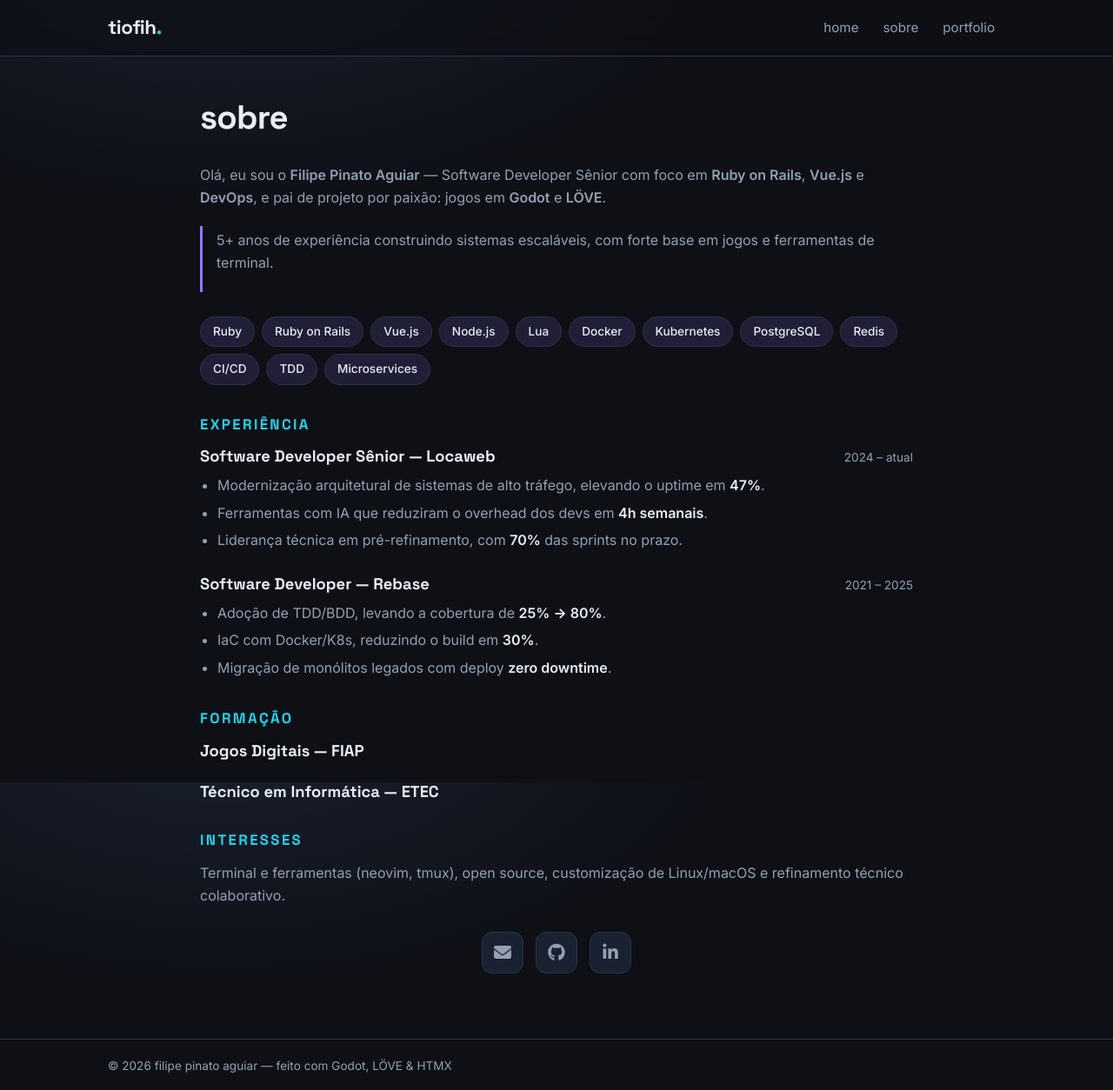
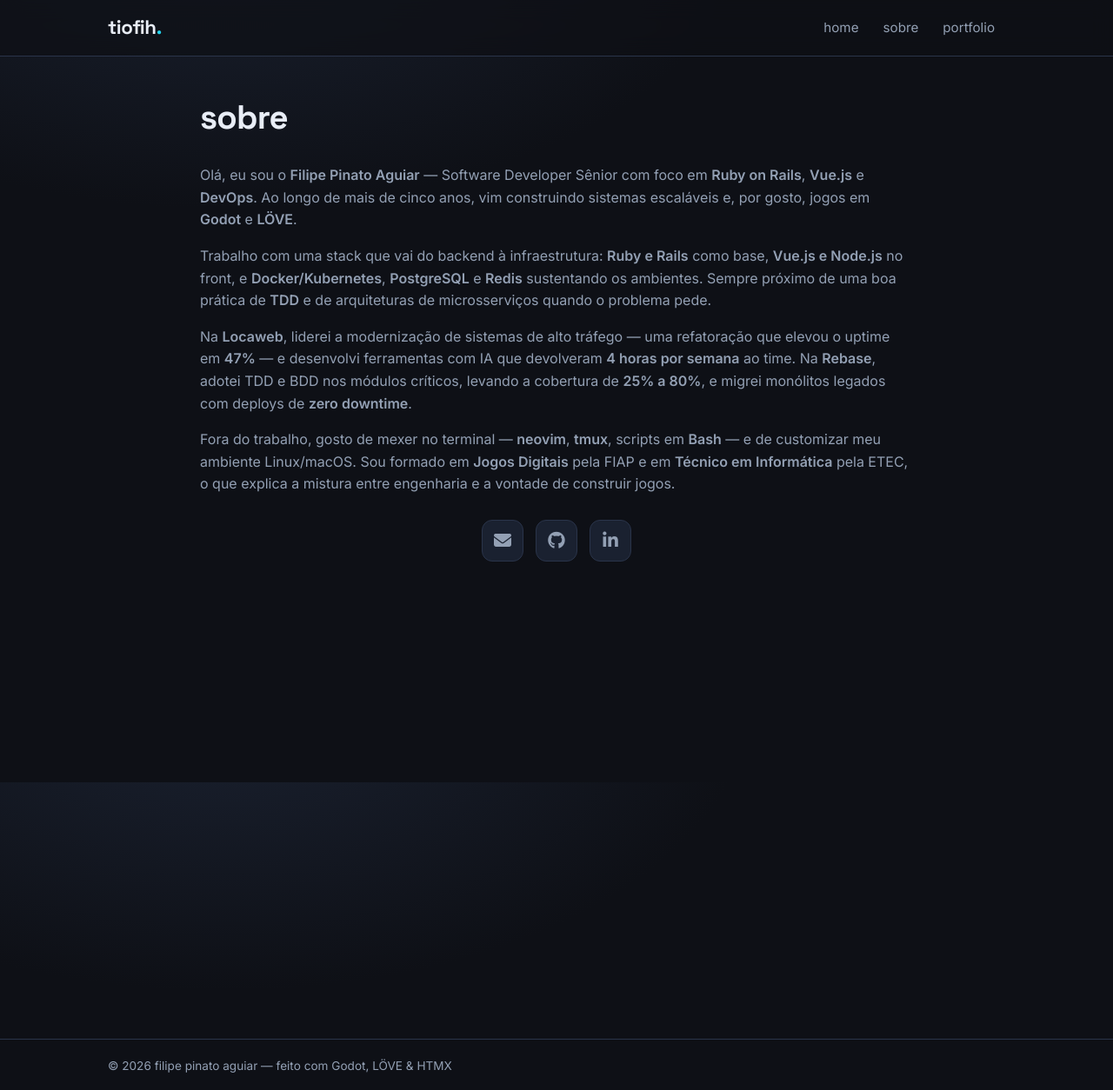
Before and after one commit to tiofih/tiofih.github.io, a Jekyll site: the page built from about.md, in a window 1280 px wide and 1254 px high. Shown: the whole window at 87% size. Built offline with Jekyll 4.4.1, drawn with Linux system fonts in a browser that asks for light colours.

Commit message:
Pagina sobre em prosa (sem topicos), corrige microsservicos

```diff
--- a/_sass/_layout.scss
+++ b/_sass/_layout.scss
@@ -238,49 +238,6 @@
   font-style: normal;
 }
 
-.stack {
-  display: flex;
-  flex-wrap: wrap;
-  gap: 8px;
-  margin: 0 0 32px;
-}
-.chip {
-  padding: 6px 14px;
-  border-radius: 999px;
-  font-size: 0.85rem;
-  font-weight: 500;
-  color: var(--text);
-  background: var(--accent-soft);
-  border: 1px solid var(--border);
-}
-
-.block-title {
-  font-size: 1.05rem;
-  text-transform: uppercase;
-  letter-spacing: 0.14em;
-  color: var(--accent-2);
-  margin: 36px 0 16px;
-}
-
-.entry { margin-bottom: 26px; }
-.entry-head {
-  display: flex;
-  align-items: baseline;
-  justify-content: space-between;
-  gap: 16px;
-  margin-bottom: 8px;
-}
-.entry-head h3 { font-size: 1.15rem; margin: 0; }
-.entry-date {
-  color: var(--text-muted);
-  font-size: 0.85rem;
-  white-space: nowrap;
-}
-.entry ul { margin: 0; padding-left: 20px; }
-.entry li { margin-bottom: 6px; color: var(--text-muted); }
-.entry strong { color: var(--text); }
-.muted { color: var(--text-muted); }
-
 /* ============================ Footer ============================ */
 .site-footer {
   border-top: 1px solid var(--border);
--- a/about.md
+++ b/about.md
@@ -4,71 +4,16 @@ title: sobre
 permalink: /sobre/
 ---
 
-Olá, eu sou o **Filipe Pinato Aguiar** — Software Developer Sênior com foco em **Ruby on Rails**, **Vue.js** e **DevOps**, e pai de projeto por paixão: jogos em **Godot** e **LÖVE**.
+Olá, eu sou o **Filipe Pinato Aguiar** — Software Developer Sênior com foco em **Ruby on Rails**, **Vue.js** e **DevOps**. Ao longo de mais de cinco anos, vim construindo sistemas escaláveis e, por gosto, jogos em **Godot** e **LÖVE**.
 
-> 5+ anos de experiência construindo sistemas escaláveis, com forte base em jogos e ferramentas de terminal.
+Trabalho com uma stack que vai do backend à infraestrutura: **Ruby e Rails** como base, **Vue.js e Node.js** no front, e **Docker/Kubernetes**, **PostgreSQL** e **Redis** sustentando os ambientes. Sempre próximo de uma boa prática de **TDD** e de arquiteturas de microsserviços quando o problema pede.
 
-<div class="stack">
-  <span class="chip">Ruby</span>
-  <span class="chip">Ruby on Rails</span>
-  <span class="chip">Vue.js</span>
-  <span class="chip">Node.js</span>
-  <span class="chip">Lua</span>
-  <span class="chip">Docker</span>
-  <span class="chip">Kubernetes</span>
-  <span class="chip">PostgreSQL</span>
-  <span class="chip">Redis</span>
-  <span class="chip">CI/CD</span>
-  <span class="chip">TDD</span>
-  <span class="chip">Microservices</span>
-</div>
+Na **Locaweb**, liderei a modernização de sistemas de alto tráfego — uma refatoração que elevou o uptime em **47%** — e desenvolvi ferramentas com IA que devolveram **4 horas por semana** ao time. Na **Rebase**, adotei TDD e BDD nos módulos críticos, levando a cobertura de **25% a 80%**, e migrei monólitos legados com deploys de **zero downtime**.
 
-<h2 class="block-title">experiência</h2>
+Fora do trabalho, gosto de mexer no terminal — **neovim**, **tmux**, scripts em **Bash** — e de customizar meu ambiente Linux/macOS. Sou formado em **Jogos Digitais** pela FIAP e em **Técnico em Informática** pela ETEC, o que explica a mistura entre engenharia e a vontade de construir jogos.
 
-<div class="entry">
-  <div class="entry-head">
-    <h3>Software Developer Sênior — Locaweb</h3>
-    <span class="entry-date">2024 – atual</span>
-  </div>
-  <ul>
-    <li>Modernização arquitetural de sistemas de alto tráfego, elevando o uptime em <strong>47%</strong>.</li>
-    <li>Ferramentas com IA que reduziram o overhead dos devs em <strong>4h semanais</strong>.</li>
-    <li>Liderança técnica em pré-refinamento, com <strong>70%</strong> das sprints no prazo.</li>
-  </ul>
-</div>
-
-<div class="entry">
-  <div class="entry-head">
-    <h3>Software Developer — Rebase</h3>
-    <span class="entry-date">2021 – 2025</span>
-  </div>
-  <ul>
-    <li>Adoção de TDD/BDD, levando a cobertura de <strong>25% → 80%</strong>.</li>
-    <li>IaC com Docker/K8s, reduzindo o build em <strong>30%</strong>.</li>
-    <li>Migração de monólitos legados com deploy <strong>zero downtime</strong>.</li>
-  </ul>
-</div>
-
-<h2 class="block-title">formação</h2>
-
-<div class="entry">
-  <div class="entry-head">
-    <h3>Jogos Digitais — FIAP</h3>
-  </div>
-</div>
-
-<div class="entry">
-  <div class="entry-head">
-    <h3>Técnico em Informática — ETEC</h3>
-  </div>
-</div>
-
-<h2 class="block-title">interesses</h2>
-
-<p class="muted">Terminal e ferramentas (neovim, tmux), open source, customização de Linux/macOS e refinamento técnico colaborativo.</p>
-
-<div class="contacticon">
+<span class="contacticon">
 	<a href="mailto:fpinatoaguiar@gmail.com" aria-label="Email"><i class="fas fa-envelope"></i></a>
 	<a href="https://github.com/tiofih" target="_blank" rel="noopener" aria-label="GitHub"><i class="fab fa-github"></i></a>
 	<a href="https://www.linkedin.com/in/filipe-pinato-aguiar-65bab2127" target="_blank" rel="noopener" aria-label="LinkedIn"><i class="fab fa-linkedin-in"></i></a>
-</div>
+</span>
```
